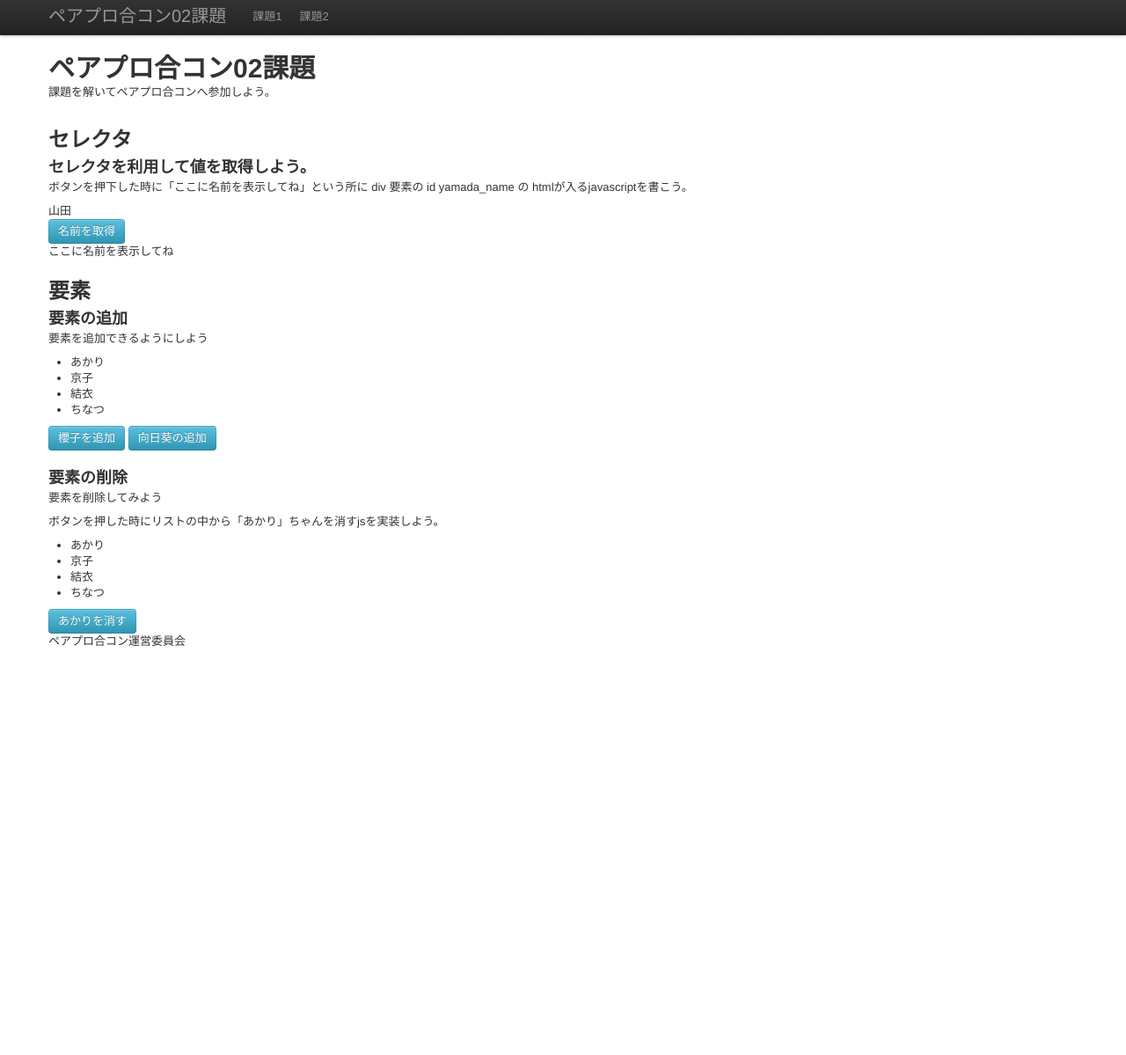
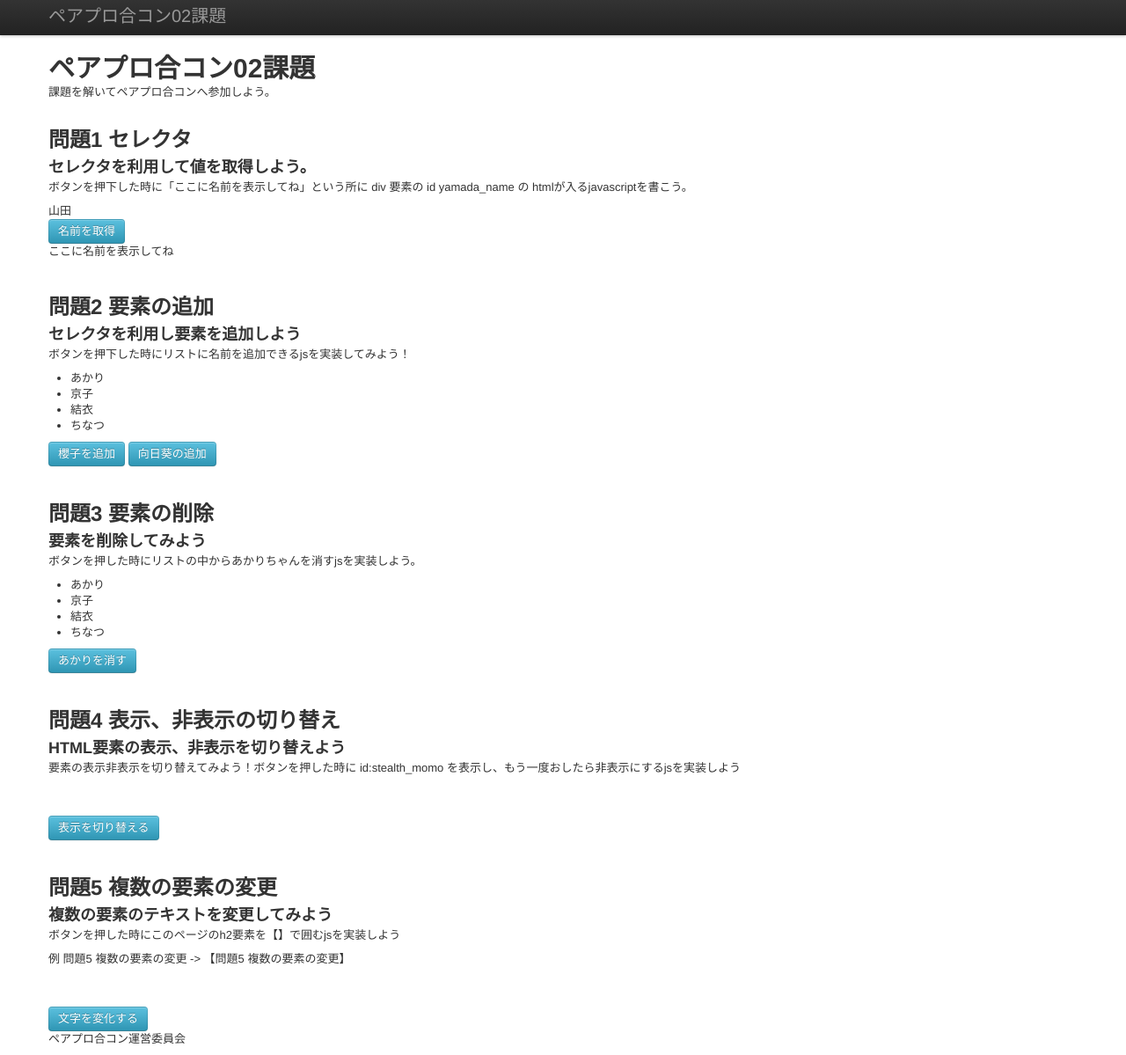
Before and after one commit to 2celeb/ppcon_02_challenge, a plain HTML site: page index.html in a window 1280 px wide. Shown: the whole page at 88% size. Before the commit the page ends 800 px from the top, so only its background shows below. Drawn offline with Linux system fonts and the light colour scheme.

Commit message:
modify challenge

```diff
--- a/index.html
+++ b/index.html
@@ -29,12 +29,6 @@
             <span class='i-bar'></span>
           </a>
           <a class='brand' href='#'>ペアプロ合コン02課題</a>
-          <div class='container nav-collapse'>
-            <ul class='nav'>
-              <li><a href="/path1">課題1</a></li>
-              <li><a href="/path2">課題2</a></li>
-            </ul>
-          </div>
           <!-- /.nav-collapse -->
         </div>
       </div>
@@ -46,7 +40,7 @@
           <p>課題を解いてペアプロ合コンへ参加しよう。</p>
           <br />
           <div id="subject1">
-            <h2>セレクタ</h2>
+            <h2>問題1 セレクタ</h2>
             <h3>セレクタを利用して値を取得しよう。</h3>
             <p>ボタンを押下した時に「ここに名前を表示してね」という所に div 要素の id yamada_name の htmlが入るjavascriptを書こう。</p>
             <div id="yamada_name">山田</div>
@@ -54,10 +48,11 @@
             <div id="subject01_result">ここに名前を表示してね</div>
           </div>
           <br />
-          <h2>要素</h2>
+          <br />
           <div id="subject2">
-            <h3>要素の追加</h2>
-            <p>要素を追加できるようにしよう</p>
+            <h2>問題2 要素の追加</h2>
+            <h3>セレクタを利用し要素を追加しよう</h3>
+            <p>ボタンを押下した時にリストに名前を追加できるjsを実装してみよう！</p>
 
             <ul id="member_list">
               <li id="akari">あかり</li>
@@ -68,13 +63,13 @@
 
             <a id= "add_sakurako" class="btn btn-info">櫻子を追加</a>
             <a id= "add_himawari" class="btn btn-info">向日葵の追加</a>
-
-            <br />
-            <br />
-
-            <h3>要素の削除</h3>
-            <p>要素を削除してみよう</p>
-            <p>ボタンを押した時にリストの中から「あかり」ちゃんを消すjsを実装しよう。</p>
+          </div>
+          <br />
+          <br />
+          <div id="subject3">
+            <h2>問題3 要素の削除</h2>
+            <h3>要素を削除してみよう</h3>
+            <p>ボタンを押した時にリストの中からあかりちゃんを消すjsを実装しよう。</p>
 
             <ul id="member_list_remove">
               <li id="akari">あかり</li>
@@ -82,9 +77,33 @@
               <li id="yui">結衣</li>
               <li id="chinatsu">ちなつ</li>
             </ul>
-
             <a id= "remove_akari" class="btn btn-info">あかりを消す</a>
           </div>
+          <br />
+          <br />
+          <div id="subject4">
+            <h2>問題4 表示、非表示の切り替え</h2>
+            <h3>HTML要素の表示、非表示を切り替えよう</h3>
+            <p>要素の表示非表示を切り替えてみよう！ボタンを押した時に id:stealth_momo を表示し、もう一度おしたら非表示にするjsを実装しよう</p>
+            <div id="stealth_momo" style="display:none">
+               ステルスモモ
+            </div>
+            <br />
+            <br />
+            <a id= "change_visible_momo" class="btn btn-info">表示を切り替える</a>
+          </div>
+          <br />
+          <br />
+          <div id="subject5">
+            <h2>問題5 複数の要素の変更</h2>
+            <h3>複数の要素のテキストを変更してみよう</h3>
+            <p>ボタンを押した時にこのページのh2要素を【】で囲むjsを実装しよう<br/>
+            <p>例 問題5 複数の要素の変更 -> 【問題5 複数の要素の変更】</p>
+            <br />
+            <br />
+            <a id= "change_header_html" class="btn btn-info">文字を変化する</a>
+          </div>
+
 
         </div>
       </div>
```
